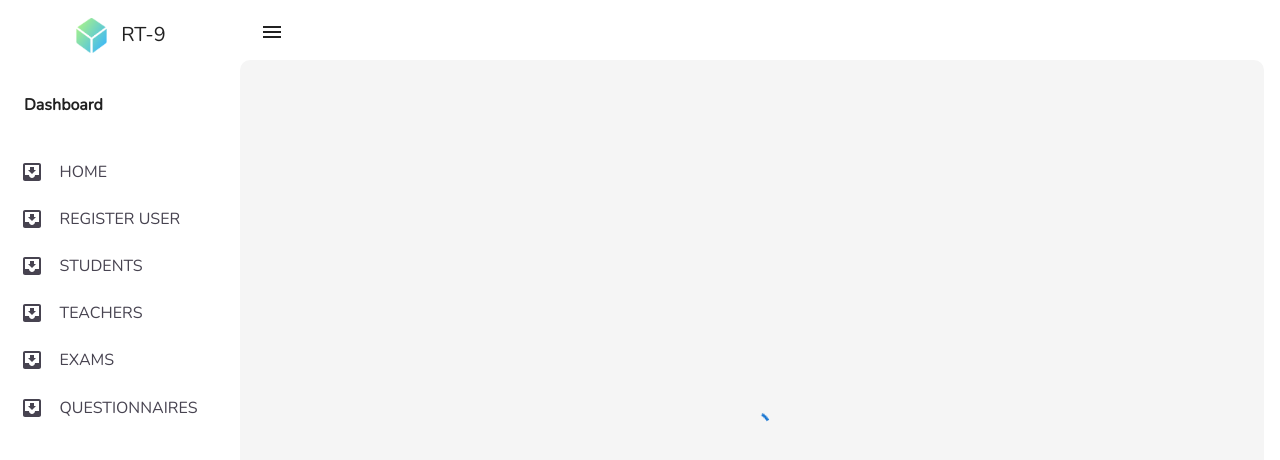
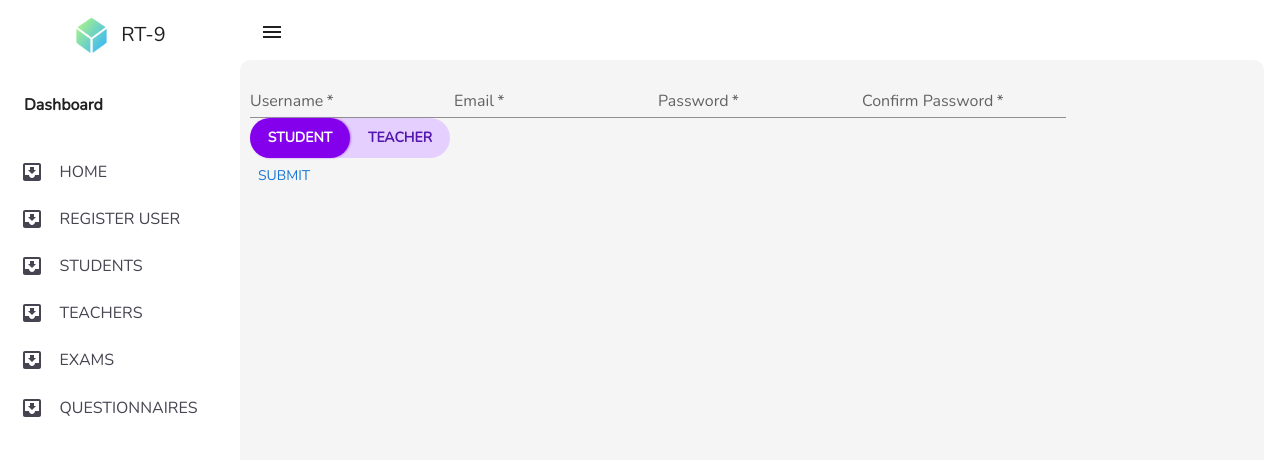
Before and after one commit to OssamaBinBilal/Test_Project, a React (Create React App) app in the folder client/: page /admin/register-user in a window 1280 px wide. Shown: the top 460 px of the page. Built offline with nearby package versions, Linux system fonts and the light colour scheme.

Commit message:
feat: Enhance "create user" page with additional elements
- Integrate form fields for user details input
- Implement interactive buttons for actions

```diff
--- /dev/null
+++ b/client/src/components/Input/Input.jsx
@@ -0,0 +1,27 @@
+import React from "react";
+import TextField from "@mui/material/TextField";
+
+const Input = ({
+  inputRef,
+  required = false,
+  type = "text",
+  error = false,
+  label = "",
+  helperText = "",
+  sx,
+}) => {
+  return (
+    <TextField
+      inputRef={inputRef}
+      required={required}
+      type={type}
+      error={error}
+      label={label}
+      helperText={helperText}
+      sx={sx}
+      variant="standard"
+    />
+  );
+};
+
+export default Input;
--- a/client/src/components/SideNavLayout/MainBar/Mainbar.js
+++ b/client/src/components/SideNavLayout/MainBar/Mainbar.js
@@ -28,7 +28,7 @@ const Mainbar = (props) => {
     scrollbarColorMain,
   } = useCustomizable();
 
-  const [loading, setLoading] = useState(true);
+  const [loading, setLoading] = useState(false);
 
   return (
     <Box>
--- a/client/src/components/SideNavLayout/Sidebar/Sidebar.js
+++ b/client/src/components/SideNavLayout/Sidebar/Sidebar.js
@@ -21,8 +21,8 @@ function ResponsiveDrawer(props) {
 
   const drawer = (
     <Box>
-      {adminSidebarItems.map(({ heading, items }) => (
-        <Box>
+      {adminSidebarItems.map(({ heading, items }, index) => (
+        <Box key={index}>
           <Typography
             variant="p"
             sx={{
@@ -42,8 +42,9 @@ function ResponsiveDrawer(props) {
               mt: 3,
             }}
           >
-            {items.map((itemLevel1) => (
+            {items.map((itemLevel1, index) => (
               <Link
+                key={index}
                 style={{
                   width: "90%",
                 }}
--- /dev/null
+++ b/client/src/components/Switch/Switch.jsx
@@ -0,0 +1,58 @@
+import * as React from "react";
+import Box from "@mui/material/Box";
+import Button from "@mui/material/Button";
+
+const Switch = ({ type1, type2, currentType, toggleType }) => {
+  return (
+    <Box sx={{ display: "flex" }}>
+      <Box
+        sx={{
+          borderRadius: "20px",
+          position: "relative",
+          background: "#e5cfff",
+        }}
+      >
+        <Box
+          style={{
+            transform: `translateX(${currentType === type1 ? 0 : "100px"})`,
+            width: "100px",
+            height: "40px",
+            position: "absolute",
+            boxShadow: `1px 0 2px #b473ff`,
+            borderRadius: "20px",
+            background: `#8400ed`,
+            transition: `all 0.5s ease`,
+          }}
+        />
+        <Button
+          disableRipple
+          variant="text"
+          sx={{
+            color: currentType === type1 ? "#ffffff" : "#5316AE",
+            width: "100px",
+            height: "40px",
+            fontWeight: "bold",
+          }}
+          onClick={toggleType}
+        >
+          Student
+        </Button>
+        <Button
+          disableRipple
+          variant="text"
+          sx={{
+            color: currentType === type2 ? "#ffffff" : "#5316AE",
+            width: "100px",
+            height: "40px",
+            fontWeight: "bold",
+          }}
+          onClick={toggleType}
+        >
+          Teacher
+        </Button>
+      </Box>
+    </Box>
+  );
+};
+
+export default Switch;
--- a/client/src/pages/adminPages/RegisterUser.jsx
+++ b/client/src/pages/adminPages/RegisterUser.jsx
@@ -1,7 +1,33 @@
-import React from "react";
+import React, { useState } from "react";
+import Input from "../../components/Input/Input";
+import Switch from "../../components/Switch/Switch";
+import { Button } from "@mui/material";
 
 const RegisterUser = () => {
-  return <div>RegisterUser</div>;
+  const type1 = "Teacher";
+  const type2 = "Student";
+
+  const [type, setType] = useState(type1);
+
+  const toggleType = () => {
+    type === type1 ? setType(type2) : setType(type1);
+  };
+
+  return (
+    <div>
+      <Input label="Username" required />
+      <Input label="Email" required />
+      <Input label="Password" required type="password" />
+      <Input label="Confirm Password" required type="password" />
+      <Switch
+        type1={type1}
+        type2={type2}
+        currentType={type}
+        toggleType={toggleType}
+      />
+      <Button>Submit</Button>
+    </div>
+  );
 };
 
 export default RegisterUser;
```
